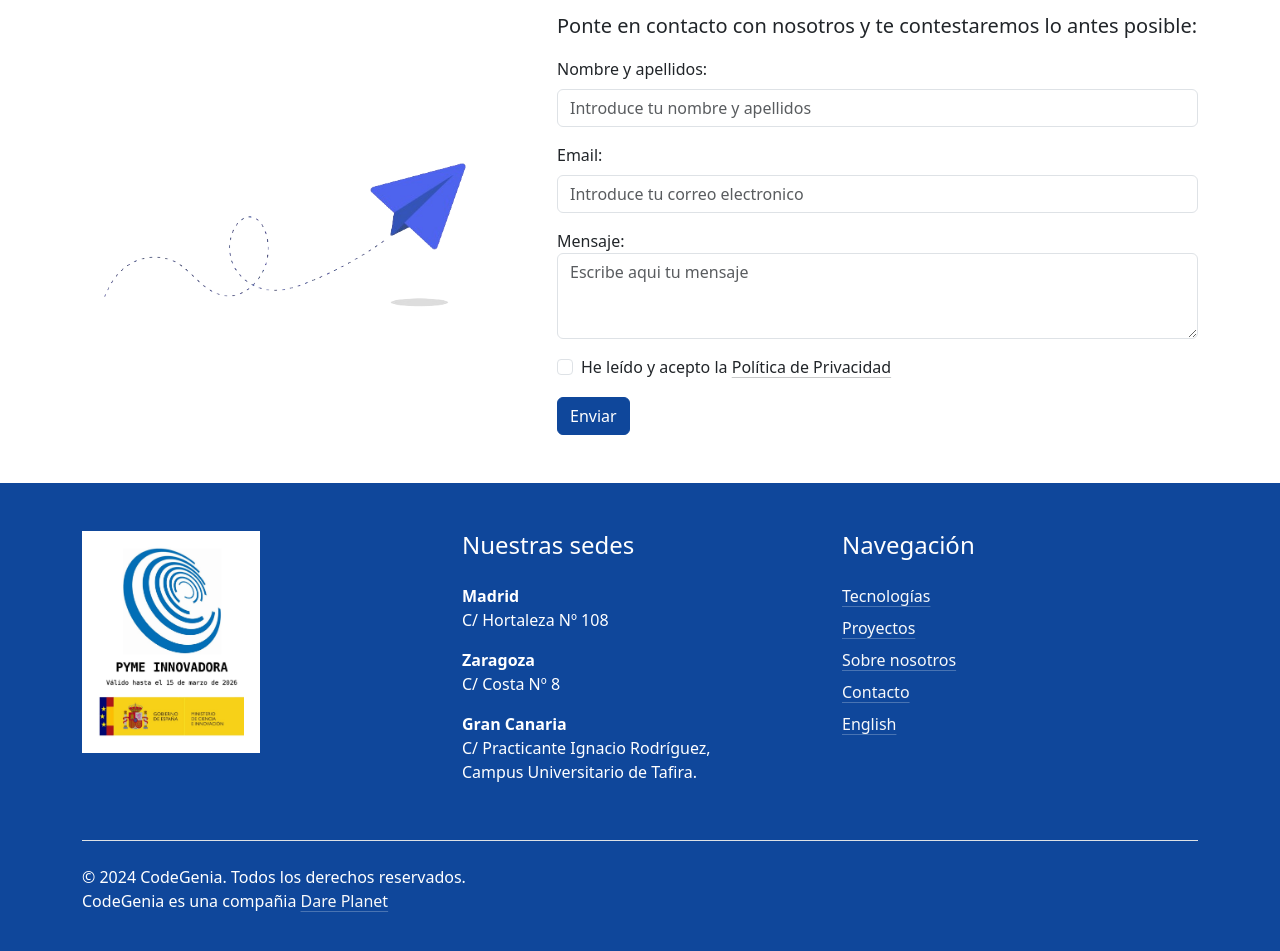
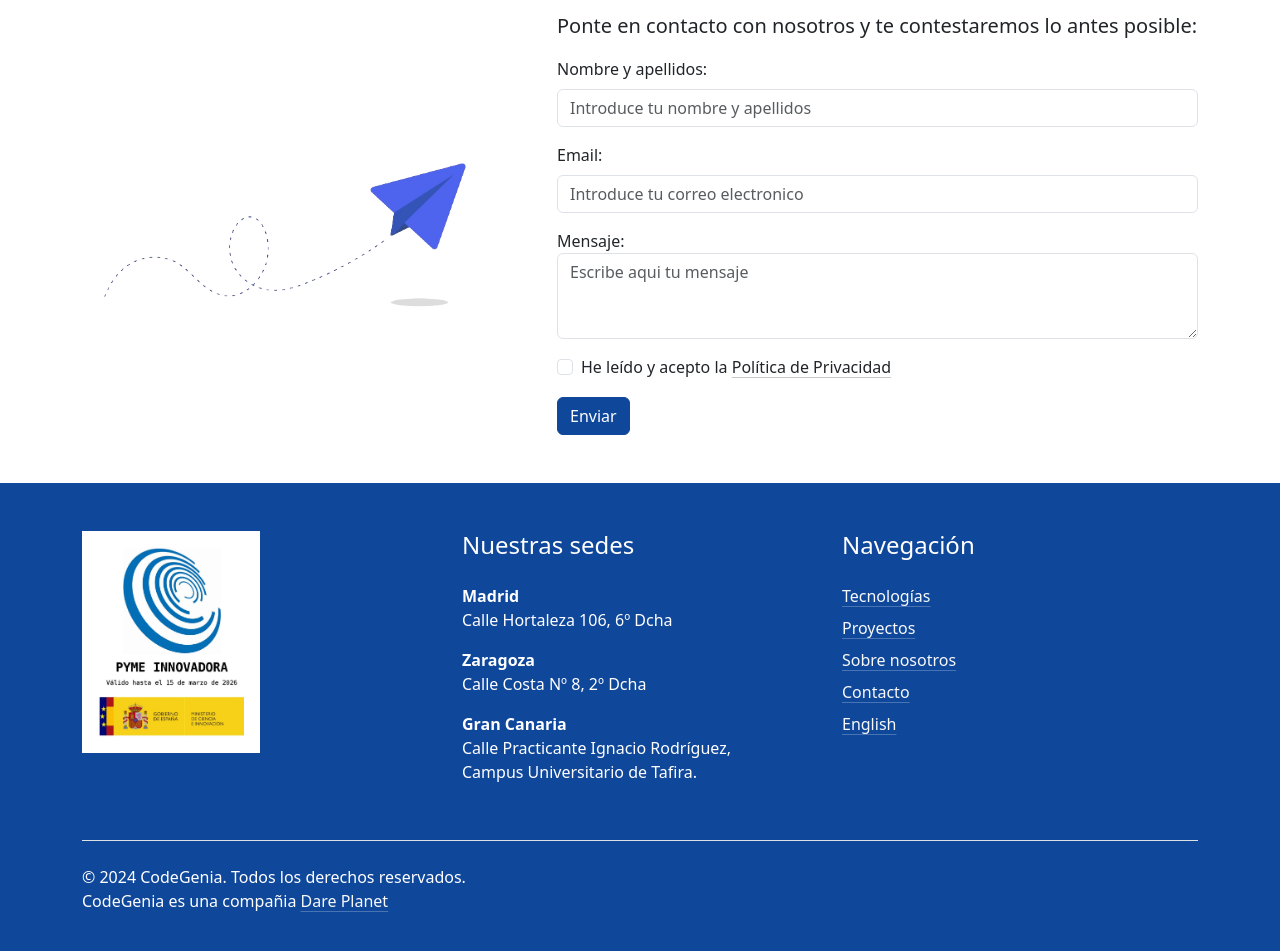
Before and after one commit to CodeGenia/Codegenia-web, a plain HTML site: page index.html in a window 1280 px wide. Shown: the part 5874-6825 px from the top of the page. Drawn offline with nearby package versions, Linux system fonts and the light colour scheme.

Commit message:
Ajuste direcciones

```diff
--- a/index.html
+++ b/index.html
@@ -674,9 +674,9 @@
                     <div class="col-md-4 mb-3">
                         <h4 class="mb-4">Nuestras sedes</h4>
                         <ul class="nav flex-column">
-                            <li class="nav-item mb-3"><strong>Madrid</strong><br>C/ Hortaleza Nº 108</li>
-                            <li class="nav-item mb-3"><strong>Zaragoza</strong><br>C/ Costa Nº 8</li>
-                            <li class="nav-item mb-3"><strong>Gran Canaria</strong><br>C/ Practicante Ignacio
+                            <li class="nav-item mb-3"><strong>Madrid</strong><br>Calle Hortaleza 106, 6º Dcha</li>
+                            <li class="nav-item mb-3"><strong>Zaragoza</strong><br>Calle Costa Nº 8, 2º Dcha</li>
+                            <li class="nav-item mb-3"><strong>Gran Canaria</strong><br>Calle Practicante Ignacio
                                 Rodríguez,<br>Campus Universitario de Tafira.</li>
                         </ul>
                     </div>
```
